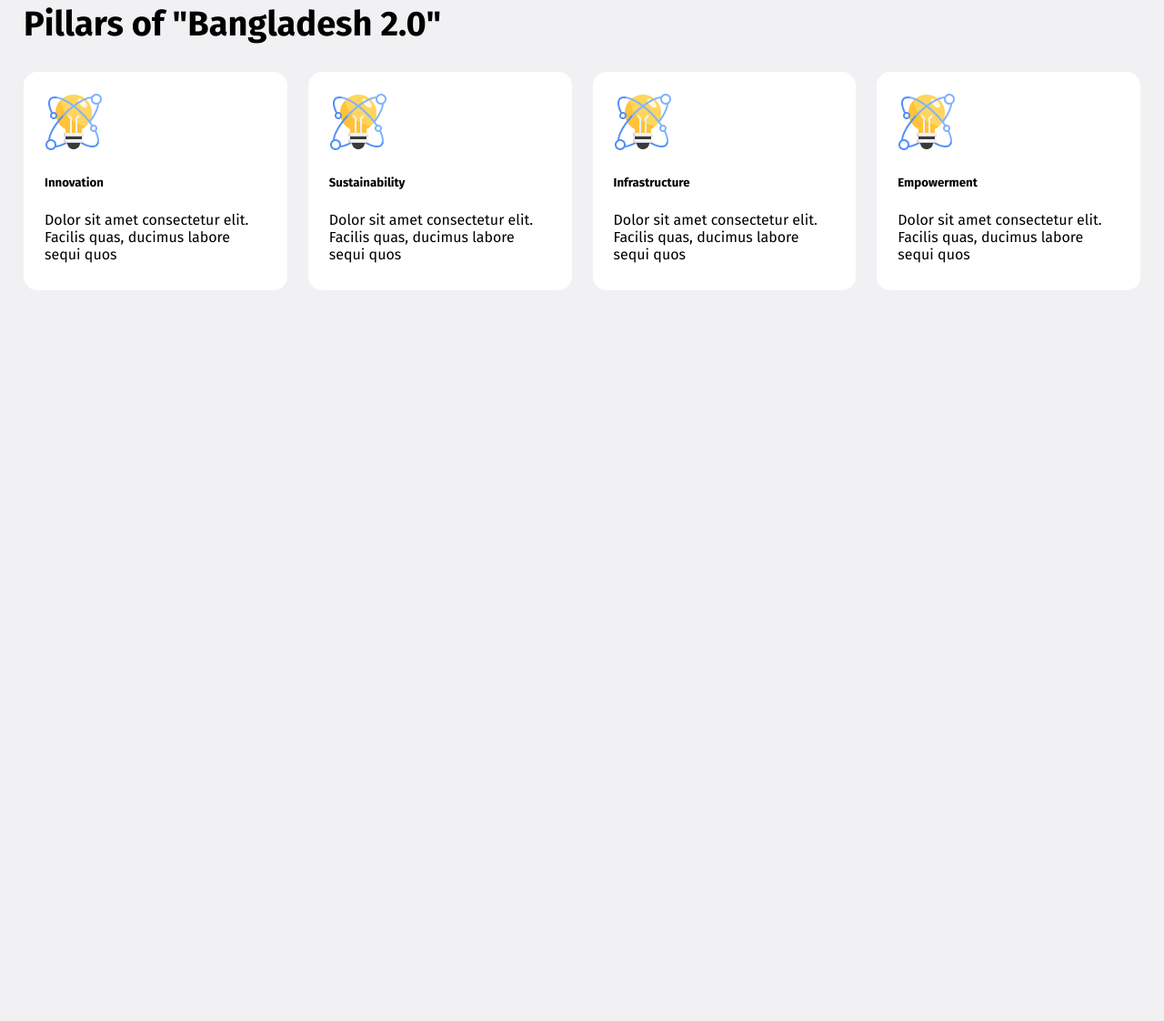
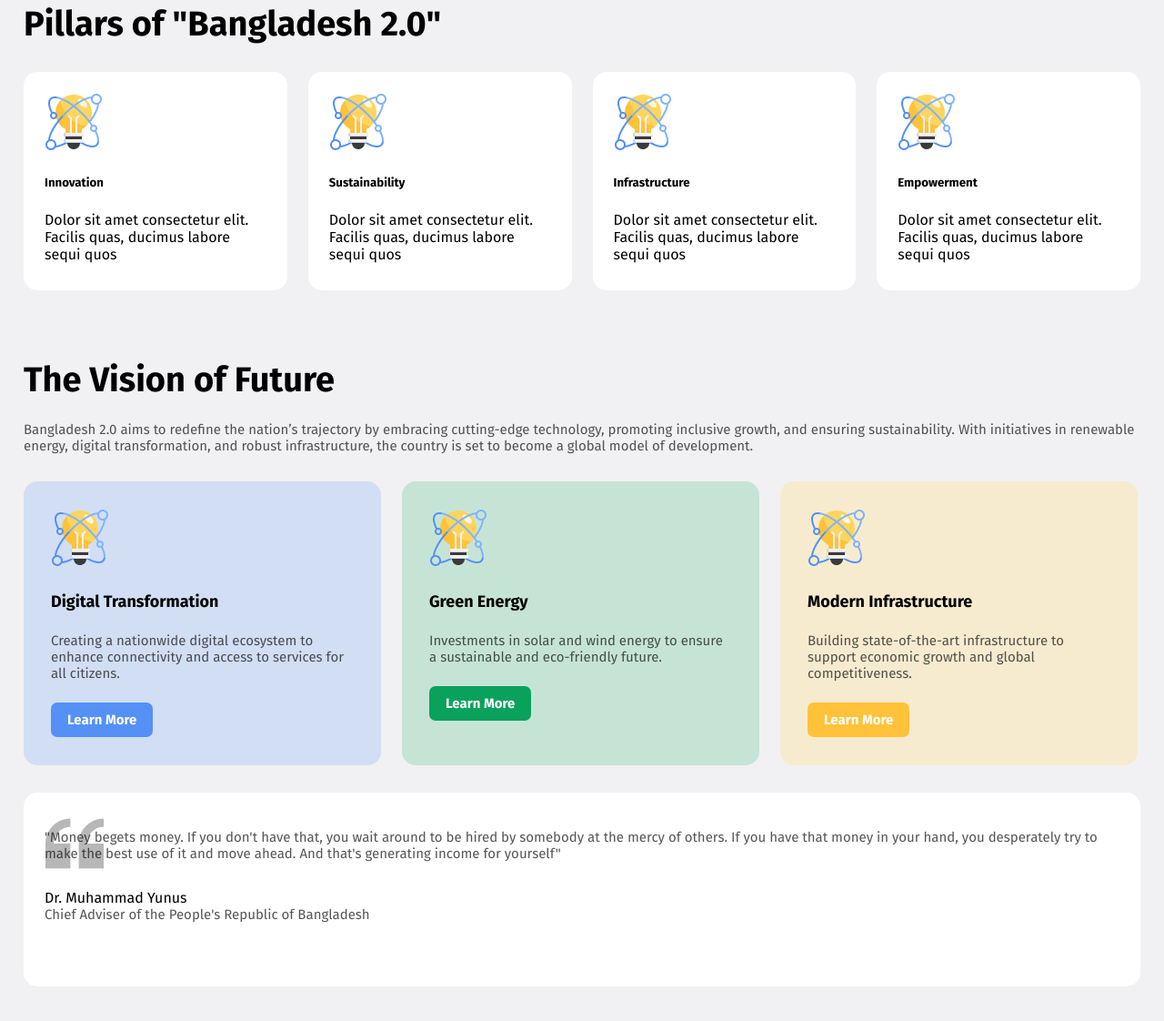
Before and after one commit to dhuro12/Assignment-1, a plain HTML site: page index.html in a window 1280 px wide. Shown: the part 702-1824 px from the top of the page at 91% size. Before the commit the page ends 1021 px from the top, so only its background shows below. Drawn offline with Linux system fonts and the light colour scheme.

Commit message:
updated 2

```diff
--- a/index.html
+++ b/index.html
@@ -52,6 +52,44 @@
                 </div>
             </div>
         </section>
+
+        <section class="visions">
+            <h3>The Vision of Future</h3>
+            <p>
+                Bangladesh 2.0 aims to redefine the nation’s trajectory by embracing cutting-edge technology, promoting inclusive growth, and ensuring sustainability. With initiatives in renewable energy, digital transformation, and robust infrastructure, the country is set to become a global model of development.
+            </p>
+            <div class="vision-container">
+
+                <div class="vision">
+                    <img src="assets/card-icon.png" alt="">
+                    <h5>Digital Transformation</h5>
+                    <p>Creating a nationwide digital ecosystem to enhance connectivity and access to services for all citizens.</p>
+                    <button>Learn More</button>
+                </div>
+                <div class="vision">
+                    <img src="assets/card-icon.png" alt="">
+                    <h5>Green Energy</h5>
+                    <p>Investments in solar and wind energy to ensure a sustainable and eco-friendly future.</p>
+                    <button>Learn More</button>
+                </div>
+                <div class="vision">
+                    <img src="assets/card-icon.png" alt="">
+                    <h5>Modern Infrastructure</h5>
+                    <p>Building state-of-the-art infrastructure to support economic growth and global competitiveness.</p>
+                    <button>Learn More</button>
+                </div>
+            </div>
+            <div class="quote">
+
+                <blockquote>
+                    <p>"Money begets money. If you don't have that, you wait around to be hired by somebody at the mercy of others. If you have that money in your hand, you desperately try to make the best use of it and move ahead. And that's generating income for yourself"</p>
+                    <footer>Dr. Muhammad Yunus</footer>
+                  </blockquote>
+
+
+                <p>Chief Adviser of the People's Republic of Bangladesh</p>
+            </div>
+        </section>
     </main>
 </body>
 </html>
--- a/styles/style.css
+++ b/styles/style.css
@@ -102,3 +102,91 @@ html{
 .pillar img,h5,p{
     margin-bottom: 23px;
 }
+.visions{
+    width: 1228px;
+    height: 734px;
+    margin: 80px auto 0;
+
+}
+.visions h3{
+    font-size: 38px;
+    font-weight: bold;
+    margin-bottom: 23px;
+}
+.visions p{
+    font-size: 15px;
+    margin-bottom: 30px;
+    opacity: 70%;
+    color: #0E0E0E;
+
+}
+.vision-container{
+    display: flex;
+    width: 1228px;
+    height: 312px;
+    gap: 23px;
+    margin-bottom: 30px;
+}
+.vision{
+    width: 393px;
+    height: 312px;
+    border-radius: 15px;
+    padding: 30px;
+
+}
+.vision:first-child{
+    background-color: rgba(84, 144, 245, 0.2);
+
+}
+.vision:first-child button{
+    background-color: #5490F5;
+}
+.vision:nth-child(2)
+{
+    background-color: #C6E4D6;
+}
+.vision:nth-child(2) button{
+    background-color: #09A15C;
+}
+.vision:last-child{
+    background-color: #F7EBCF;
+}
+.vision:last-child button{
+    background-color: #FFC239;
+
+
+}
+.vision p{
+  color: #0E0E0E;
+  opacity: 70%;
+  margin-bottom: 23px;
+
+}
+.vision h5{
+    font-size: 18px;
+    font-weight: bold;
+    margin-bottom: 23px;
+}
+.vision img{
+    margin-bottom: 23px;
+}
+.vision button{
+    font-size: 15px;
+    font-weight: 700;
+    padding: 10px 18px;
+    border-radius: 7px;
+    color: white;
+    border: none;
+
+
+}
+.quote{
+    width: 1228px;
+    height: auto;
+    background-image: url('../assets/quote-bg.png');
+    background-repeat: no-repeat;
+    background-position:24px 24px;
+    background-color: white;
+    padding: 40px 23px;
+    border-radius: 15px;
+}
```
